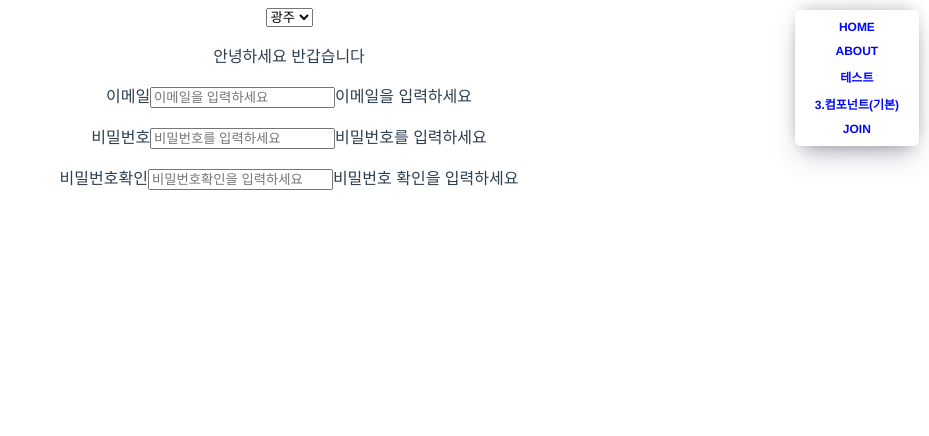
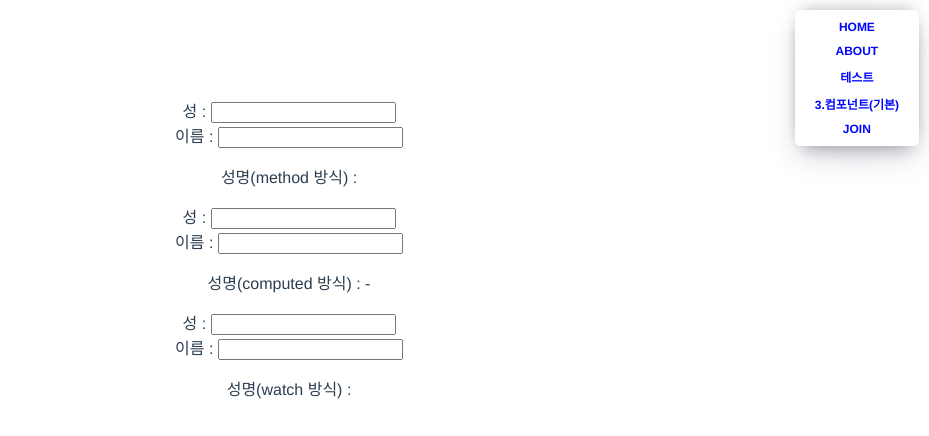
Before and after one commit to cozyiscat/YS_VUE_PROJECT, a Vue app: page /test in a window 1280 px wide. Shown: the top 436 px of the page, without its empty margins (351-1280 px from the left). Built offline with nearby package versions, Linux system fonts and the light colour scheme.

Commit message:
복습은 어려워

```diff
--- a/src/views/TestView.vue
+++ b/src/views/TestView.vue
@@ -1,32 +1,22 @@
 <template>
   <div class="">
-    <select name="" id="" v-model="city" @change="changeCity">
-      <option value="서울">서울</option>
-      <option value="부산">부산</option>
-      <option value="대전">대전</option>
-      <option value="수원">수원</option>
-      <option value="광주">광주</option>
-    </select>
-    <p>{{ message }}</p>
-  </div>
-  <div>
-    <p><label>이메일<input type="text" @input="changeEmail" placeholder="이메일을 입력하세요"
-      v-model="emailValue"></label>
-      <span>{{ msgEmail }}</span></p>
-
-      <!-- 8자 이상 숫자,문자 조합 @#제외 비번과 비번확인 일치 -->
-      <p><label >비밀번호<input type="text" v-model="pwd1"
-    @input="changePwd" placeholder="비밀번호를 입력하세요"></label>
-    <span>{{msgPwd1}}</span></p>
-    <p><label >비밀번호확인<input type="text"
-    @input="changePwd2" placeholder="비밀번호확인을 입력하세요"></label>
-    <span>{{msgPwd2}}</span></p>
-
+    <br><br><br><br><br>
+    <!-- //메소드로 처리하는 법 -->
+    <label>성 : <input type="text" v-model="familyName1" @input="makeFullName1"></label><br>
+    <label>이름 : <input type="text" v-model="name1" @input="makeFullName1"></label>
+    <p>성명(method 방식) : {{ fullName1 }}</p>
+    <!-- 컴퓨티드 방식으로 처리하는 법 -->
+    <label>성 : <input type="text" v-model="familyName2"></label><br>
+    <label>이름 : <input type="text" v-model="name2"></label>
+    <p>성명(computed 방식) : {{ makeFullName2 }}</p>
+    <!-- 워치 방식으로 처리하는 법 -->
+    <label>성 : <input type="text" v-model="familyName3"></label><br>
+    <label>이름 : <input type="text" v-model="name3"></label>
+    <p>성명(watch 방식) : {{ fullName3 }}</p>
   </div>
 </template>
 
 <script>
-
 export default {
   name: 'TestView',
   components: {
@@ -34,109 +24,37 @@ export default {
   },
   data() {
     return {
-      city:'광주',
-      message:'안녕하세요 반갑습니다',
-      emailValue:'',
-      msgEmail:'이메일을 입력하세요',
-      pwd1:'',
-      pwd2:'',
-      msgPwd1:'비밀번호를 입력하세요',
-      msgPwd2:'비밀번호 확인을 입력하세요',
+      fullName1:'',
+      familyName1:'',
+      name1:'',
+
+      familyName2:'',
+      name2:'',
+
+      familyName3:'',
+      name3:'',
+      fullName3:'',
+
     };
   },
-  methods: {
-    changeEmail(){
-      // this.emailValue이 형식에 맞는지 체크
-      const emailExp =  /^[^\s@]+@[^\s@]+\.[^\s@]+$/; //문자열 + @ + 문자열 + . + 문자열
-      if(this.emailValue.length == 0){
-        this.msgEmail = '이메일을 입력하세요';
-      } else if(emailExp.test(this.emailValue) == true){
-        this.msgEmail = '정상적인 이메일 주소입니다.';
-      }else{
-        this.msgEmail = '이메일 주소가 올바르지 않습니다.';
-      }
+  watch:{
+    familyName3(){
+      this.fullName3 = this.familyName3 + '-' + this.name3;
     },
-    checkPwd(pwd){
-      let msg = '';
-      // 문자열 길이
-      const len = pwd.length;
-      // 문자 포함여부
-      const hasWord = /[a-zA-z]/.test(pwd);
-      // 숫자 포함여부
-      const hasNum = /[\d]/.test(pwd);
-      //금지어 포함여부
-      const hasForbid = /[@#]/.test(pwd);
-      // 비번확인 일치여부
-      if(len<8){
-        msg = '비밀번호는 8자리 이상이어야 합니다.';
-      }else if(!hasWord){
-        msg = '비밀번호에는 문자가 포함되어야 합니다.';
-      } else if(!hasNum){
-        msg = '비밀번호에는 숫자가 포함되어야 합니다.';
-      } else if(!hasForbid){
-        msg = '@,# 금지단어입니다.';
-      } else {
-        msg = '';
-      }
-      return msg;
-    },
-    changePwd(){
-      let msg = this.checkPwd(this.pwd1);
-      if(msg === '') {
-        msg ='비밀번호가 유효합니다.';
-      }
-      this.msgPwd1 = msg;
-    },
-
-      // if(this.pwdValue.length == 0){
-      //   this.msgPwd = '비밀번호를 입력하세요';
-      // } else if(pwdExp.test(this.pwdValue) == true){
-      //   this.msgPwd = '';
-      // }else{
-      //   this.msgPwd = '숫자만 입력해주세요.';
-      // }
-      changePwd2(){
-        let msg = this.checkPwd(this.pwd2);
-        if(msg == ''){
-            if(this.pwd1 === this.pwd2){
-                msg='비밀번호확인이 일치합니다.';
-            } else{
-                msg='비밀번호확인이 일치하지 않습니다.'
-            }
-        }
-        this.msgPwd2 = msg;
-    },
-      // 문자열 길이/ 문자 포함여부 / 숫자 포함여부 /금지어 포함여부/ 비번확인 일치여부
-      // const pwdExp =  /^\d+$/; // 문자열이 숫자로만 구성되어야 함
-      // if(this.pwdValue2.length == 0){
-      //   this.msgPwd2 = '비밀번호 확인을 입력하세요';
-      // } else if(pwdExp.test(this.pwdValue2) == true){
-      //   this.msgPwd2 = '';
-      // }else{
-      //   this.msgPwd2 = '숫자만 입력해주세요.';
-      // }
-    changeCity(){
-      switch(this.city){
-        case '서울':
-          this.message = '안녕하세요 반갑습니다';
-          break;
-          case '부산':
-          this.message = '안녕하십니꺼 반갑습니더';
-          break;
-          case '대전':
-          this.message = '안녕하셔유 반가워유';
-          break;
-          case '수원':
-          this.message = '안녕하세요 반갑습니다';
-          break;
-          case '광주':
-          this.message = '안녕하시오  반갑소잉';
-          break;
-          default:
-            this.message = '안녕하세요 반갑습니다';
-      }
+    Name3(){
+      this.fullName3 = this.familyName3 + '-' + this.name3;
     }
   },
+  computed:{
+    makeFullName2(){
+      return this.familyName2 + '-' + this.name2
+    }
+  },
+  methods: {
+    makeFullName1(){
+      this.fullName1 = this.familyName1 + '-' + this.name1
+    }
+  }
 };
 </script>
 
```
